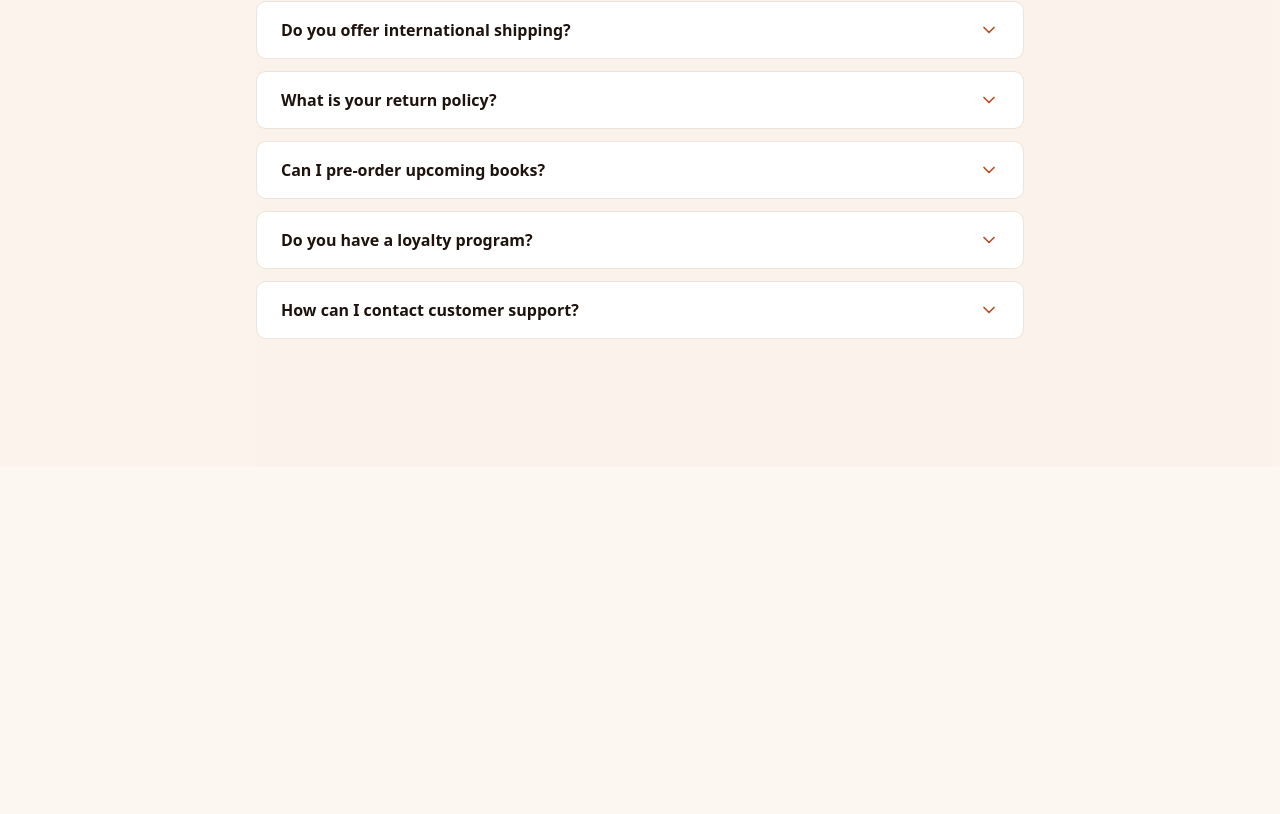
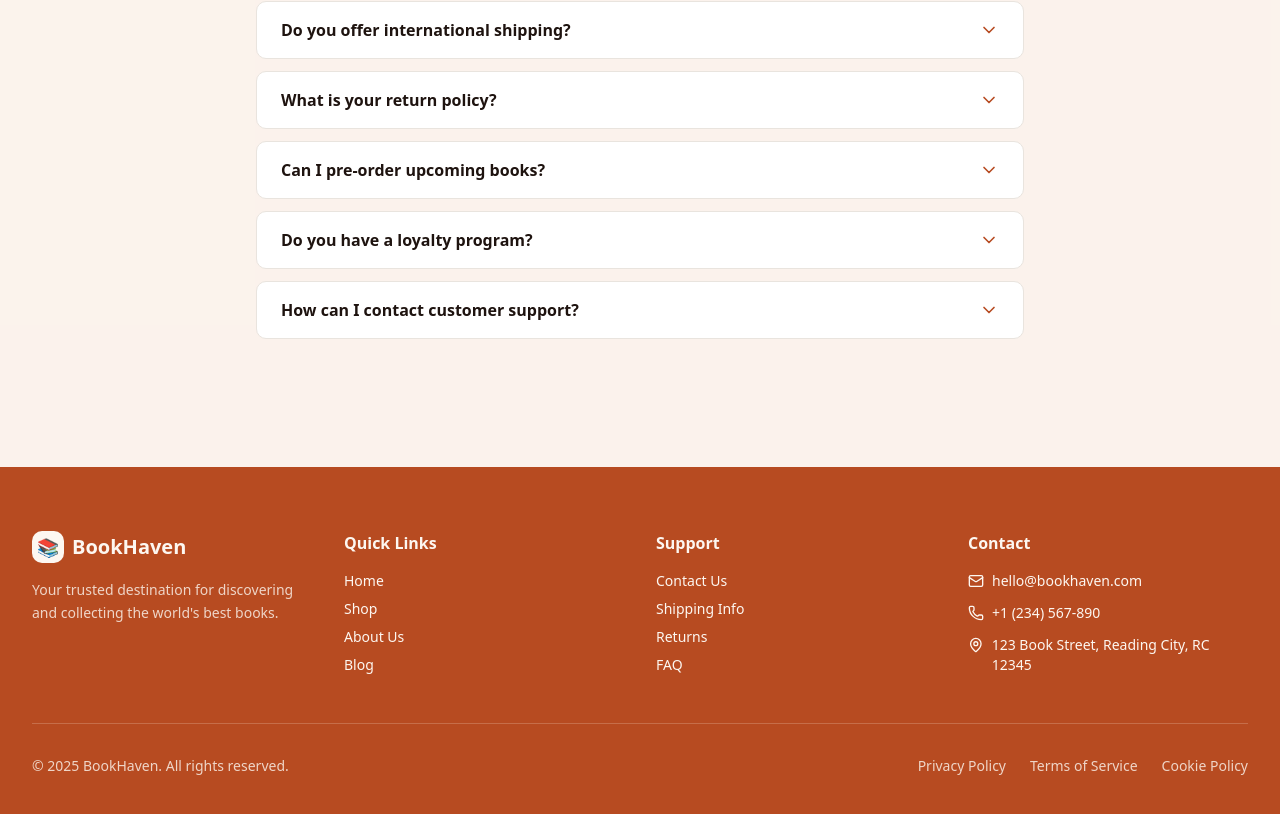
Before and after one commit to gaznafis007/BookHeaven, a Next.js app in the folder bookshop-frontend/: page / in a window 1280 px wide. Shown: the part 1962-2776 px from the top of the page. Before the commit the page ends 2429 px from the top, so only its background shows below. Built offline with nearby package versions, Linux system fonts and the light colour scheme.

Commit message:
feat: add footer

```diff
--- a/bookshop-frontend/src/app/page.tsx
+++ b/bookshop-frontend/src/app/page.tsx
@@ -1,4 +1,5 @@
 import { FAQ } from "@/components/custom/Faq";
+import { Footer } from "@/components/custom/Footer";
 import { Hero } from "@/components/custom/Hero";
 import { Navbar } from "@/components/custom/Navbar";
 import { Services } from "@/components/custom/Services";
@@ -11,6 +12,7 @@ export default function Home() {
       <Hero />
       <Services />
       <FAQ />
+      <Footer />
     </main>
   );
 }
--- /dev/null
+++ b/bookshop-frontend/src/components/custom/Footer.tsx
@@ -0,0 +1,150 @@
+import { Mail, Phone, MapPin } from "lucide-react";
+
+export function Footer() {
+  return (
+    <footer className="bg-primary text-primary-foreground">
+      <div className="max-w-7xl mx-auto px-4 sm:px-6 lg:px-8 py-16">
+        <div className="grid md:grid-cols-4 gap-8 mb-12">
+          {/* Brand */}
+          <div className="space-y-4">
+            <div className="flex items-center gap-2">
+              <div className="w-8 h-8 bg-primary-foreground rounded-lg flex items-center justify-center">
+                <span className="text-primary font-bold text-lg">📚</span>
+              </div>
+              <span className="text-xl font-bold">BookHaven</span>
+            </div>
+            <p className="text-primary-foreground/80 text-sm leading-relaxed">
+              Your trusted destination for discovering and collecting the
+              world's best books.
+            </p>
+          </div>
+
+          {/* Quick Links */}
+          <div>
+            <h4 className="font-semibold mb-4">Quick Links</h4>
+            <ul className="space-y-2 text-sm">
+              <li>
+                <a
+                  href="#"
+                  className="hover:text-primary-foreground/80 transition"
+                >
+                  Home
+                </a>
+              </li>
+              <li>
+                <a
+                  href="#"
+                  className="hover:text-primary-foreground/80 transition"
+                >
+                  Shop
+                </a>
+              </li>
+              <li>
+                <a
+                  href="#"
+                  className="hover:text-primary-foreground/80 transition"
+                >
+                  About Us
+                </a>
+              </li>
+              <li>
+                <a
+                  href="#"
+                  className="hover:text-primary-foreground/80 transition"
+                >
+                  Blog
+                </a>
+              </li>
+            </ul>
+          </div>
+
+          {/* Support */}
+          <div>
+            <h4 className="font-semibold mb-4">Support</h4>
+            <ul className="space-y-2 text-sm">
+              <li>
+                <a
+                  href="#"
+                  className="hover:text-primary-foreground/80 transition"
+                >
+                  Contact Us
+                </a>
+              </li>
+              <li>
+                <a
+                  href="#"
+                  className="hover:text-primary-foreground/80 transition"
+                >
+                  Shipping Info
+                </a>
+              </li>
+              <li>
+                <a
+                  href="#"
+                  className="hover:text-primary-foreground/80 transition"
+                >
+                  Returns
+                </a>
+              </li>
+              <li>
+                <a
+                  href="#"
+                  className="hover:text-primary-foreground/80 transition"
+                >
+                  FAQ
+                </a>
+              </li>
+            </ul>
+          </div>
+
+          {/* Contact */}
+          <div>
+            <h4 className="font-semibold mb-4">Contact</h4>
+            <ul className="space-y-3 text-sm">
+              <li className="flex items-center gap-2">
+                <Mail size={16} />
+                <a
+                  href="mailto:hello@bookhaven.com"
+                  className="hover:text-primary-foreground/80 transition"
+                >
+                  hello@bookhaven.com
+                </a>
+              </li>
+              <li className="flex items-center gap-2">
+                <Phone size={16} />
+                <a
+                  href="tel:+1234567890"
+                  className="hover:text-primary-foreground/80 transition"
+                >
+                  +1 (234) 567-890
+                </a>
+              </li>
+              <li className="flex items-start gap-2">
+                <MapPin size={16} className="mt-0.5" />
+                <span>123 Book Street, Reading City, RC 12345</span>
+              </li>
+            </ul>
+          </div>
+        </div>
+
+        {/* Divider */}
+        <div className="border-t border-primary-foreground/20 pt-8">
+          <div className="flex flex-col md:flex-row justify-between items-center gap-4 text-sm text-primary-foreground/80">
+            <p>&copy; 2025 BookHaven. All rights reserved.</p>
+            <div className="flex gap-6">
+              <a href="#" className="hover:text-primary-foreground transition">
+                Privacy Policy
+              </a>
+              <a href="#" className="hover:text-primary-foreground transition">
+                Terms of Service
+              </a>
+              <a href="#" className="hover:text-primary-foreground transition">
+                Cookie Policy
+              </a>
+            </div>
+          </div>
+        </div>
+      </div>
+    </footer>
+  );
+}
```
